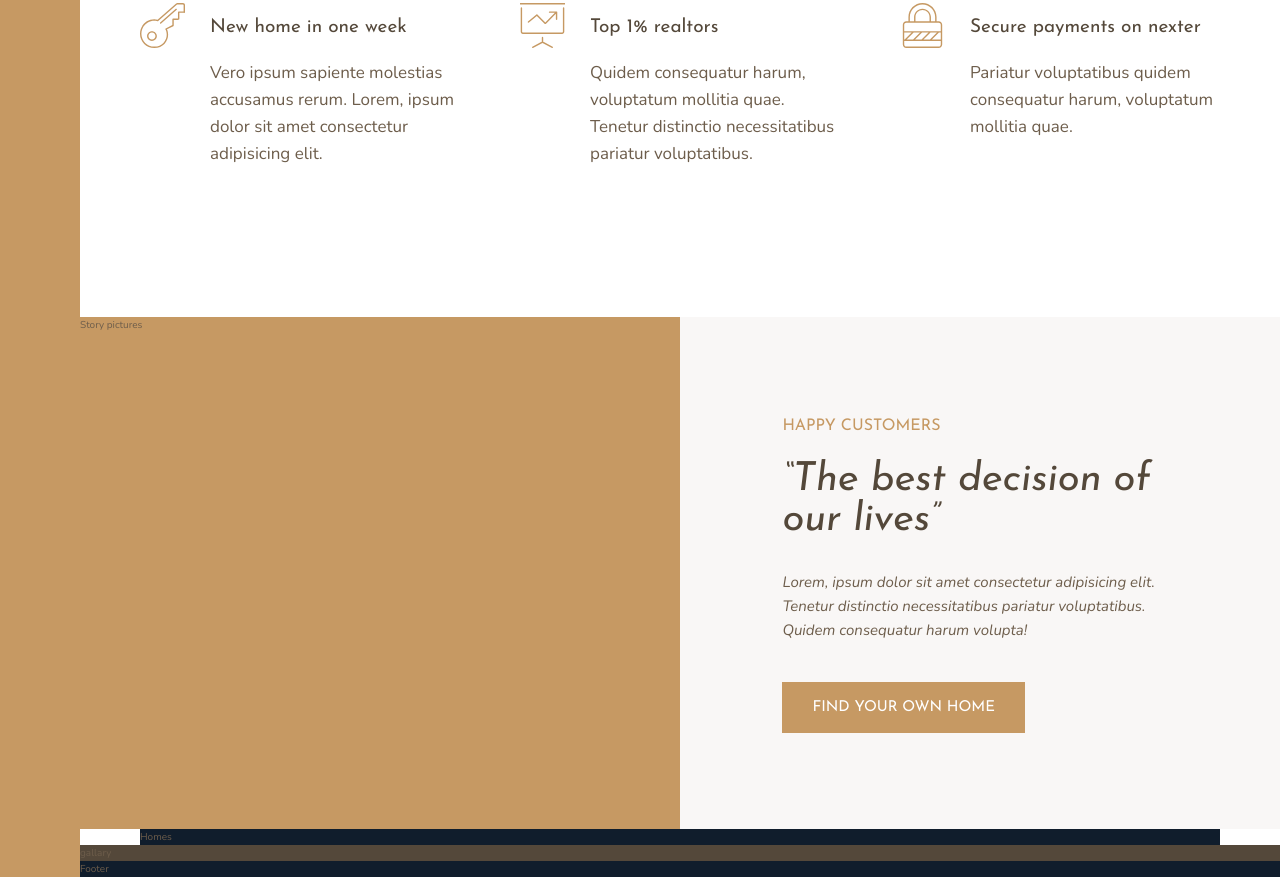
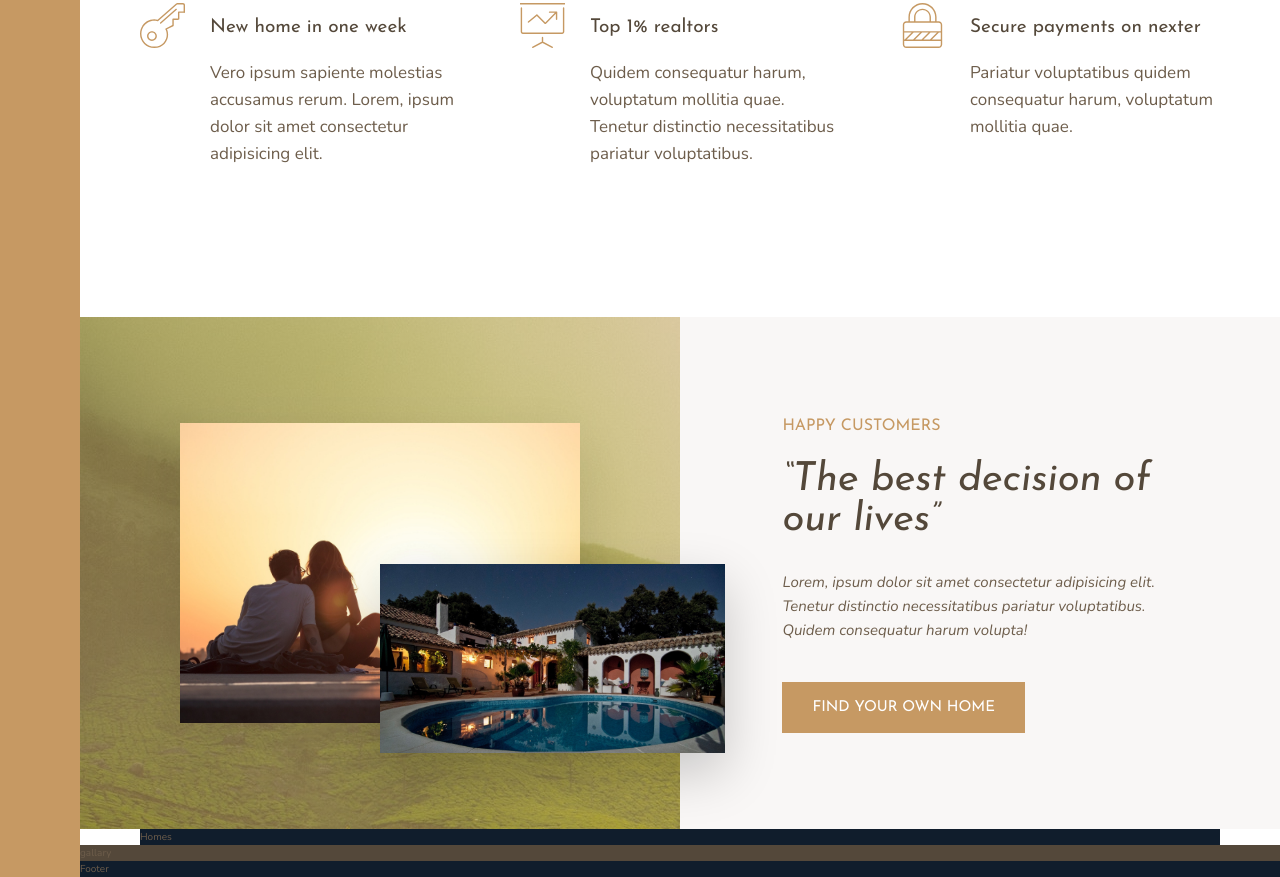
Before and after one commit to BudnikOleksii/Nexter, a website: page src/index.html in a window 1280 px wide. Shown: the part 991-1868 px from the top of the page. Drawn offline with nearby package versions, Linux system fonts and the light colour scheme.

Commit message:
story pictures were added

```diff
--- a/src/index.html
+++ b/src/index.html
@@ -92,7 +92,14 @@
             </div>
         </section>
 
-        <div class="story__pictures">Story pictures</div>
+        <div class="story__pictures">
+            <img
+                src="img/story-1.jpeg"
+                alt="Couple with new house"
+                class="story__img--1"
+            />
+            <img src="img/story-2.jpeg" alt="New house" class="story__img--2" />
+        </div>
 
         <div class="story__content">
             <h3 class="heading-3 mb-sm">Happy customers</h3>
--- a/src/sass/_story.scss
+++ b/src/sass/_story.scss
@@ -1,8 +1,31 @@
 .story {
     &__pictures {
-        background-color: $color-primary;
+        grid-column: full-start / col-end 4;
+        background-image: linear-gradient(
+                rgba($color-primary, 0.5),
+                rgba($color-primary, 0.5)
+            ),
+            url(../img/back.jpg);
 
-        grid-column: full-start / col-end 4;
+        display: grid;
+        grid-template-rows: repeat(6, 1fr);
+        grid-template-columns: repeat(6, 1fr);
+        align-items: center;
+    }
+
+    &__img--1 {
+        width: 100%;
+        grid-row: 2 / 6;
+        grid-column: 2 / 6;
+        box-shadow: 0 2rem 5rem rgba(#000000, 0.1);
+    }
+
+    &__img--2 {
+        width: 115%;
+        grid-row: 4 / 6;
+        grid-column: 4 / 7;
+        z-index: 20;
+        box-shadow: 0 2rem 5rem rgba(#000000, 0.2);
     }
 
     &__content {
```
Also changed, not shown: src/css/main.min.css.
